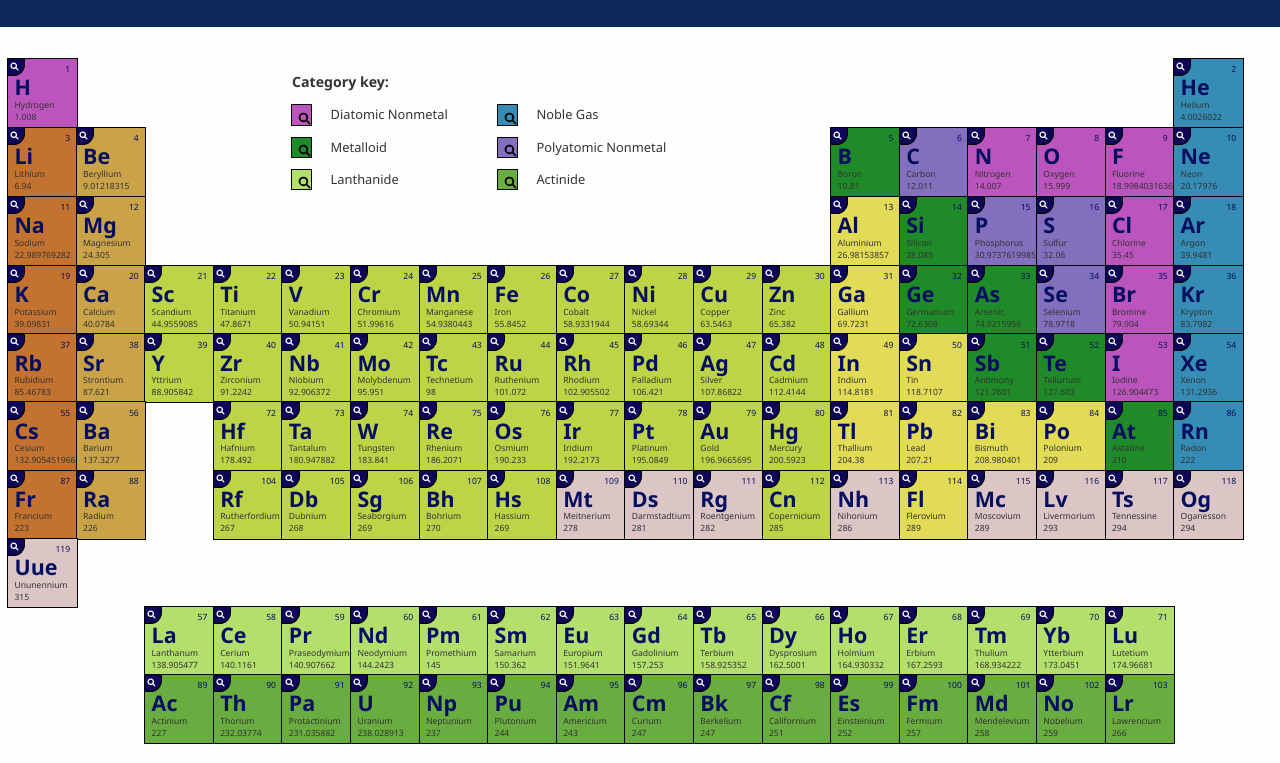
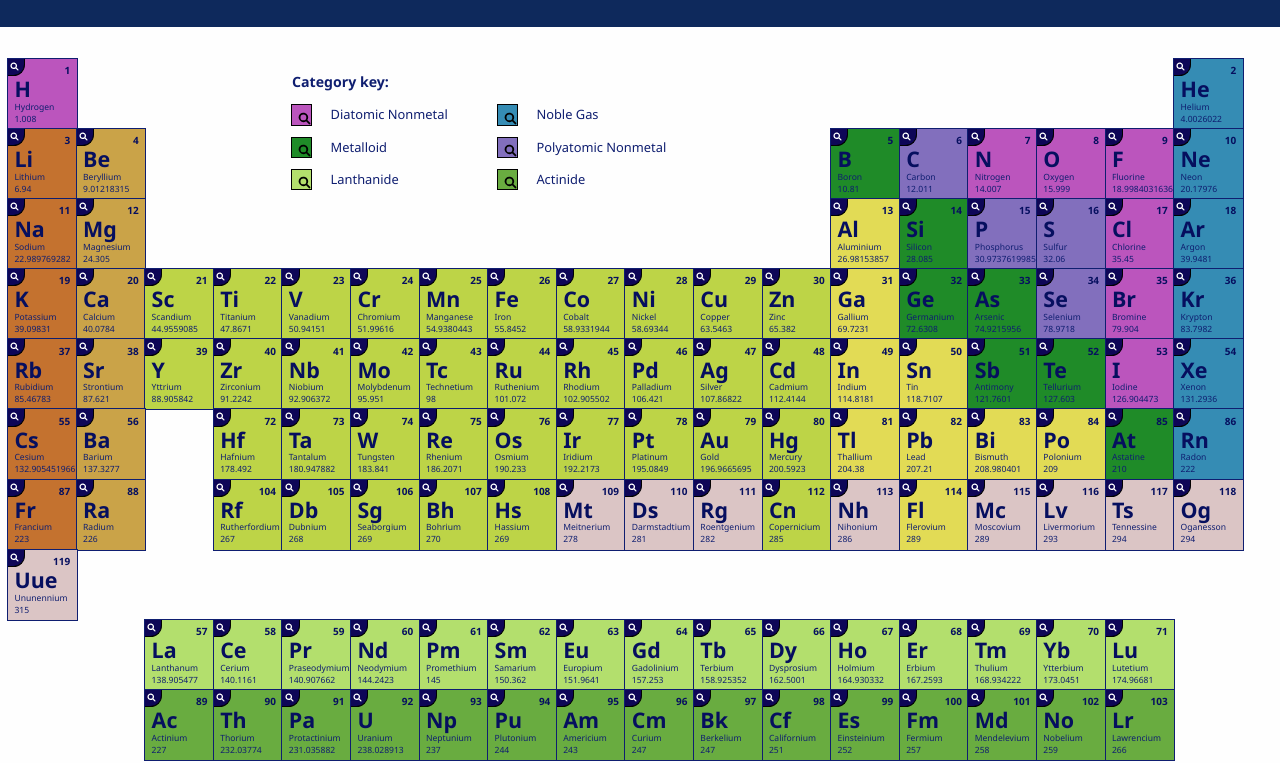
Before and after one commit to Mahamilyas211/Periodic-table, a plain HTML site: page index.html in a window 1280 px wide. Shown: the part 77-840 px from the top of the page. Drawn offline with Linux system fonts and the light colour scheme.

Commit message:
Add Readme file

```diff
--- a/style.css
+++ b/style.css
@@ -40,14 +40,15 @@ main {
 
 #Elements ol {
   padding: 0;
-  color: 19191b;
+  color: #0f1e70;
   margin: 2rem 0;
+  font-weight: 500;
   /*   font-size: 30%; */
 }
 
 #Elements li {
   list-style-type: none;
-  outline: .1em solid #000;
+  outline: .1em solid #0f1e70;
   box-sizing: border-box;
   padding: .5em .75em;
   width: 8em;
@@ -59,6 +60,9 @@ main {
 #Elements li div:first-child {
   text-align: right;
   color: rgb(6, 15, 95);
+  font-weight: bold;
+  font-size:10px;
+
 }
 
 #Elements li div:nth-child(2) {
```
Also changed, not shown: preview.png (added), 1 other file.
